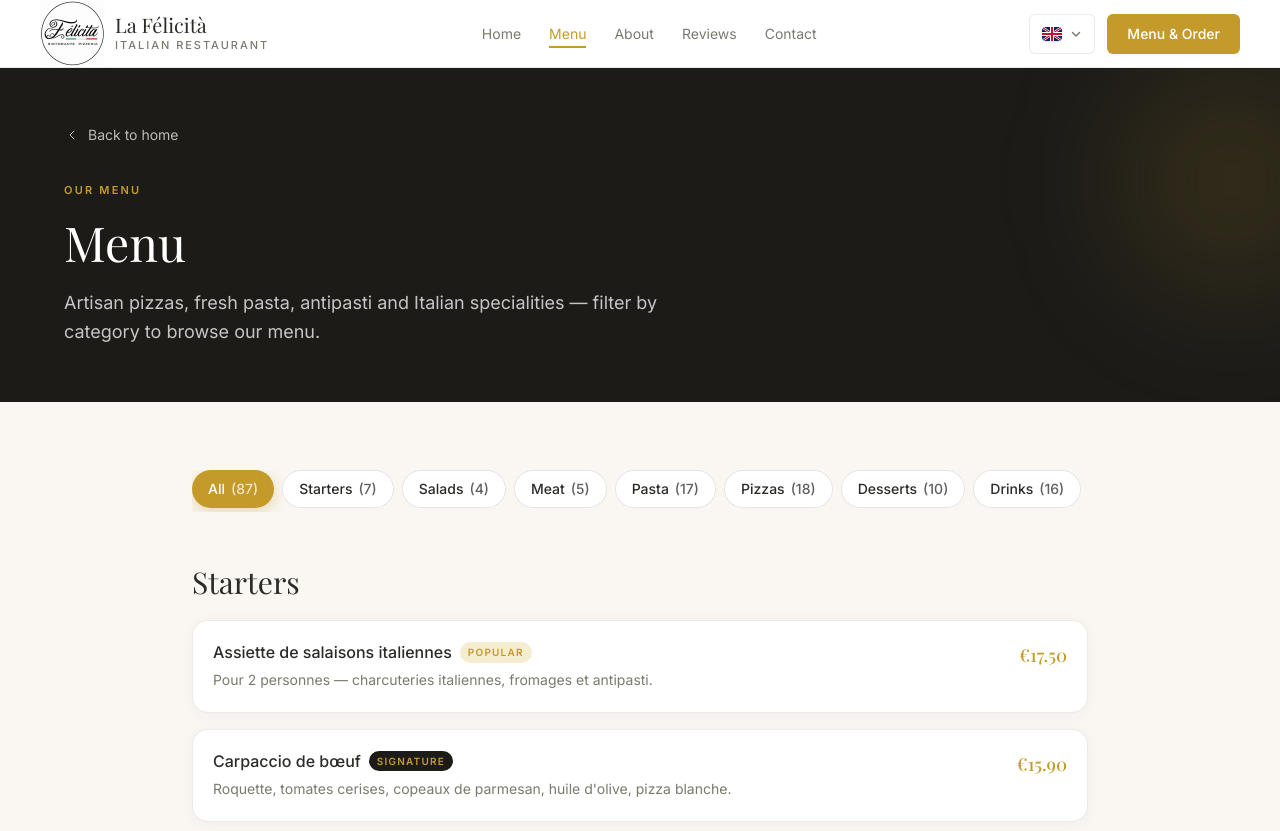
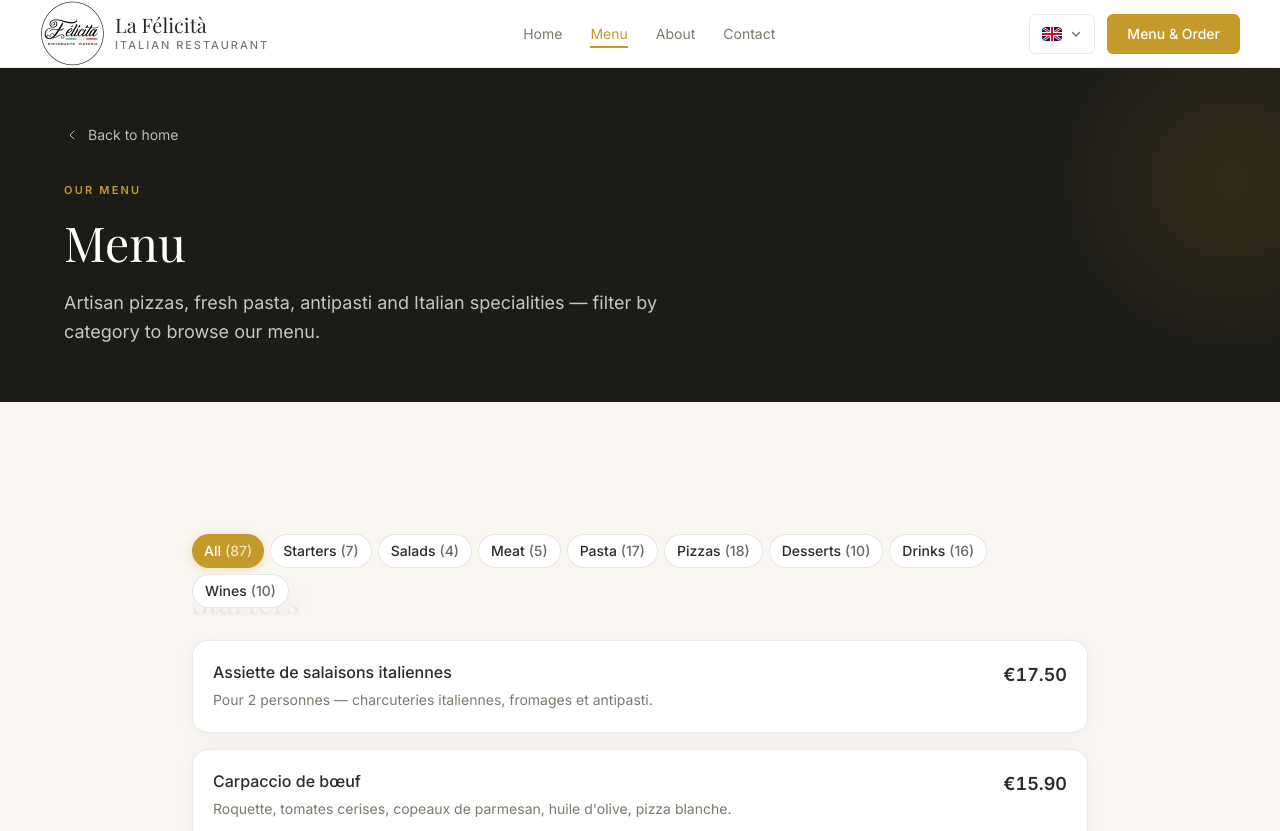
Before and after one commit to HamidBersi/Feliccita-Site, a Next.js app: page /en/menu in a window 1280 px wide. Shown: the top 831 px of the page. Built offline with nearby package versions, Linux system fonts and the light colour scheme; a web font is replaced by a local one.

Commit message:
amélioration d'UI de menu

```diff
--- a/app/[locale]/menu/page.tsx
+++ b/app/[locale]/menu/page.tsx
@@ -64,7 +64,7 @@ export default async function MenuPage({ params }: Props) {
           </div>
         </section>
 
-        <section className="bg-cream px-5 py-12 sm:px-8 lg:px-10 lg:py-14">
+        <section className="overflow-x-hidden bg-cream px-5 py-12 sm:px-8 lg:px-10 lg:py-14">
           <RestaurantMenu menuItems={menuItems} locale={locale} />
         </section>
       </main>
--- a/components/Navbar.tsx
+++ b/components/Navbar.tsx
@@ -11,7 +11,6 @@ const NAV_ITEMS = [
   { key: "home", href: "/" },
   { key: "menu", href: "/menu" },
   { key: "about", href: "/#about" },
-  { key: "reviews", href: "/#reviews" },
   { key: "contact", href: "/#contact" },
 ] as const;
 
--- a/components/RestaurantMenu.tsx
+++ b/components/RestaurantMenu.tsx
@@ -19,39 +19,17 @@ type RestaurantMenuProps = {
 
 type FilterId = MenuCategoryId | "all";
 
-function MenuItemCard({
-  item,
-  locale,
-  badgeSignature,
-  badgePopular,
-}: {
-  item: MenuItem;
-  locale: string;
-  badgeSignature: string;
-  badgePopular: string;
-}) {
+function MenuItemCard({ item, locale }: { item: MenuItem; locale: string }) {
   return (
     <article className="group rounded-2xl border border-black/8 bg-white px-4 py-4 shadow-[0_2px_16px_rgba(0,0,0,0.04)] transition-all duration-300 hover:-translate-y-0.5 hover:border-gold/35 hover:shadow-[0_12px_32px_rgba(196,154,42,0.1)] sm:px-5 sm:py-5">
       <div className="flex items-start justify-between gap-4">
         <div className="min-w-0 flex-1">
-          <div className="flex flex-wrap items-center gap-2">
-            <h3 className="font-medium leading-snug text-ink">{item.name}</h3>
-            {item.badge === "signature" ? (
-              <span className="shrink-0 rounded-full bg-dark px-2 py-0.5 text-[10px] font-semibold uppercase tracking-[0.12em] text-gold">
-                {badgeSignature}
-              </span>
-            ) : null}
-            {item.badge === "popular" ? (
-              <span className="shrink-0 rounded-full bg-gold-bg px-2 py-0.5 text-[10px] font-semibold uppercase tracking-[0.12em] text-gold">
-                {badgePopular}
-              </span>
-            ) : null}
-          </div>
+          <h3 className="font-medium leading-snug text-ink">{item.name}</h3>
           {item.description ? (
             <p className="mt-1.5 text-sm leading-relaxed text-muted">{item.description}</p>
           ) : null}
         </div>
-        <span className="shrink-0 font-serif text-base font-medium text-gold sm:text-lg">
+        <span className="shrink-0 font-sans text-base font-semibold tabular-nums text-ink sm:text-lg">
           {formatMenuPrice(item.price, locale)}
         </span>
       </div>
@@ -90,26 +68,23 @@ export default function RestaurantMenu({ menuItems, locale }: RestaurantMenuProp
     })),
   ];
 
-  const badgeSignature = t("badgeSignature");
-  const badgePopular = t("badgePopular");
-
   return (
-    <div className="mx-auto max-w-4xl">
-      <div className="sticky top-[68px] z-20 -mx-5 bg-cream/95 px-5 py-3 backdrop-blur-md supports-[backdrop-filter]:bg-cream/85 sm:-mx-8 sm:px-8 lg:-mx-10 lg:px-10">
-        <div className="flex gap-2 overflow-x-auto pb-1 [-ms-overflow-style:none] [scrollbar-width:none] [&::-webkit-scrollbar]:hidden">
+    <div className="mx-auto min-w-0 max-w-4xl">
+      <div className="sticky top-[68px] z-20 -mt-1 w-full min-w-0 bg-cream/95 py-2 backdrop-blur-md supports-[backdrop-filter]:bg-cream/85">
+        <div className="flex min-w-0 gap-1.5 overflow-x-auto pb-0.5 [-ms-overflow-style:none] [scrollbar-width:none] sm:flex-wrap sm:overflow-visible sm:pb-0 [&::-webkit-scrollbar]:hidden">
           {filters.map((filter) => (
             <button
               key={filter.id}
               type="button"
               onClick={() => setSelectedCategory(filter.id)}
-              className={`shrink-0 rounded-full px-4 py-2 text-sm font-medium whitespace-nowrap transition-all duration-300 ${
+              className={`shrink-0 rounded-full px-3 py-1.5 text-xs font-medium whitespace-nowrap transition-all duration-300 sm:text-sm ${
                 selectedCategory === filter.id
-                  ? "bg-gold text-white shadow-[0_4px_16px_rgba(196,154,42,0.35)]"
+                  ? "bg-gold text-white shadow-[0_2px_10px_rgba(196,154,42,0.3)]"
                   : "border border-black/10 bg-white text-ink hover:border-gold/40 hover:bg-gold-bg/40"
               }`}
             >
               {filter.label}
-              <span className="ml-1.5 opacity-75">({filter.count})</span>
+              <span className="ml-1 opacity-70">({filter.count})</span>
             </button>
           ))}
         </div>
@@ -126,13 +101,7 @@ export default function RestaurantMenu({ menuItems, locale }: RestaurantMenuProp
 
             <div className="space-y-3 sm:space-y-4">
               {group.items.map((item) => (
-                <MenuItemCard
-                  key={item.id}
-                  item={item}
-                  locale={locale}
-                  badgeSignature={badgeSignature}
-                  badgePopular={badgePopular}
-                />
+                <MenuItemCard key={item.id} item={item} locale={locale} />
               ))}
             </div>
           </section>
```
